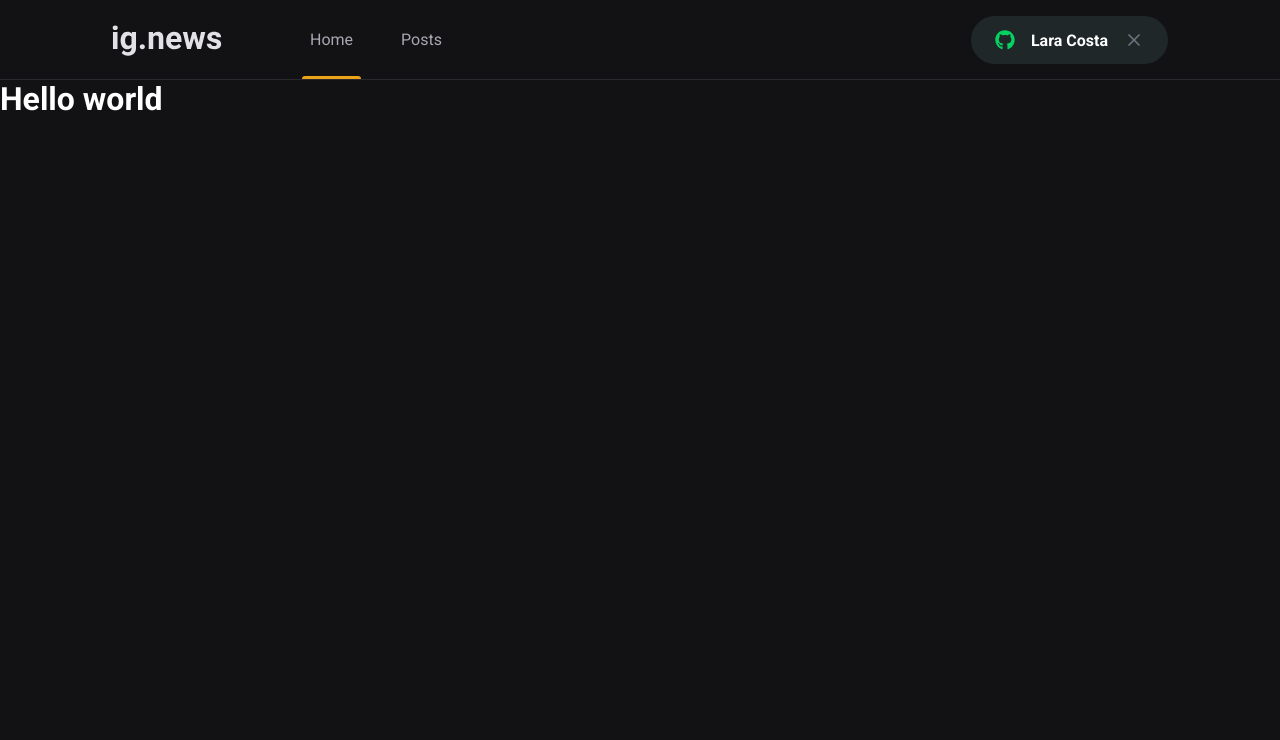
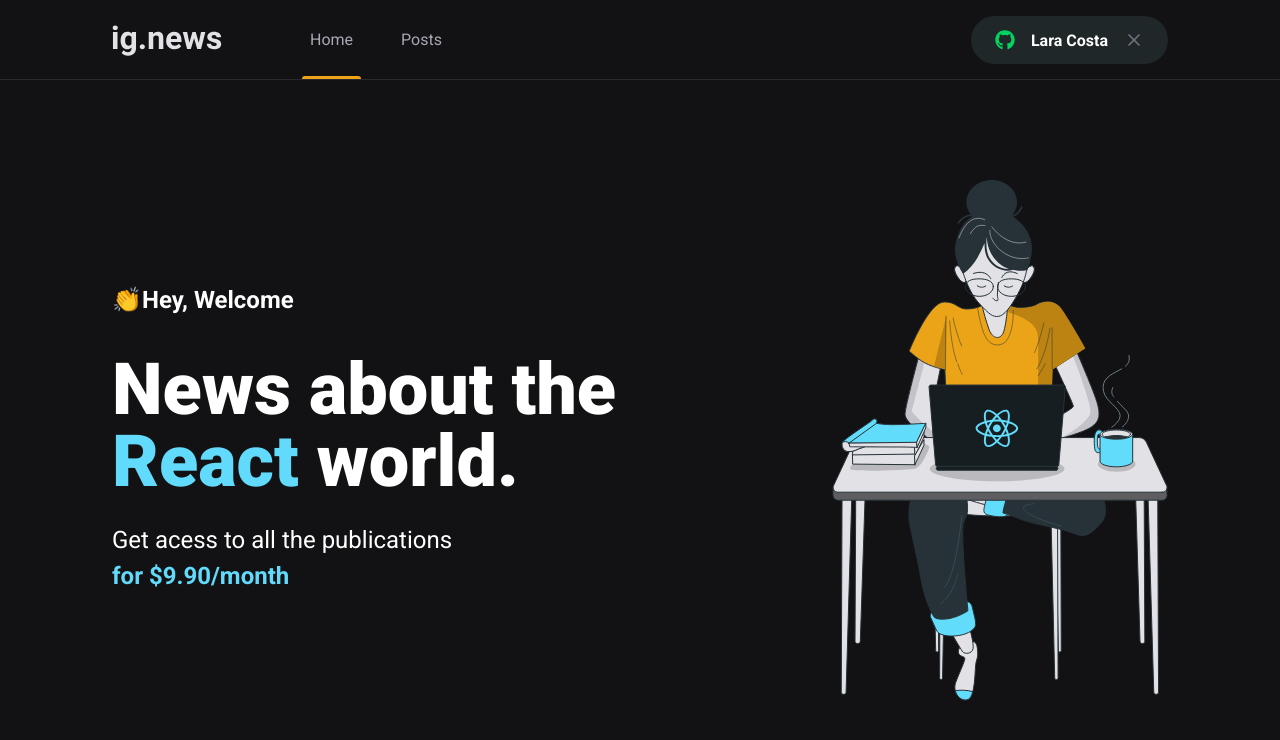
Before and after one commit to LaraCosta66/ignews-nextjs, a Next.js app: page / in a window 1280 px wide. Shown: the top 740 px of the page. Built offline with nearby package versions, Linux system fonts and the light colour scheme.

Commit message:
feat: add Styles and information to Home

```diff
--- /dev/null
+++ b/pages/home.module.scss
@@ -0,0 +1,38 @@
+.contentContainer {
+  max-width: 1120px;
+  margin: 0 auto;
+  padding: 0 2rem;
+  height: calc(100vh - 5rem);
+
+  display: flex;
+  align-items: center;
+  justify-content: space-between;
+}
+.hero {
+  max-width: 600px;
+
+  > span {
+    font-size: 1.5rem;
+    font-weight: bold;
+  }
+  h1 {
+    font-size: 4.5rem;
+    line-height: 4.5rem;
+    font-weight: 900;
+    margin-top: 2.5rem;
+
+    span {
+      color: var(--cyan-500);
+    }
+  }
+  p {
+    font-size: 1.5rem;
+    line-height: 2.25rem;
+    margin-top: 1.5rem;
+
+    span {
+      color: var(--cyan-500);
+      font-weight: bold;
+    }
+  }
+}
--- a/pages/index.tsx
+++ b/pages/index.tsx
@@ -1,12 +1,24 @@
 import Head from "next/head";
-
+import styles from "./home.module.scss";
 export default function Home() {
   return (
     <>
       <Head>
-        <title>Ignews</title>
+        <title>Home | Ignews</title>
       </Head>
-      <h1 className=''>Hello world</h1>
+      <main className={styles.contentContainer}>
+        <section className={styles.hero}>
+          <span>👏Hey, Welcome</span>
+          <h1>
+            News about the <span>React</span> world.
+          </h1>
+          <p>
+            Get acess to all the publications <br />
+            <span>for $9.90/month</span>
+          </p>
+        </section>
+        <img src="/images/Mulher.svg" alt="Girl coding" />
+      </main>
     </>
   );
 }
```
